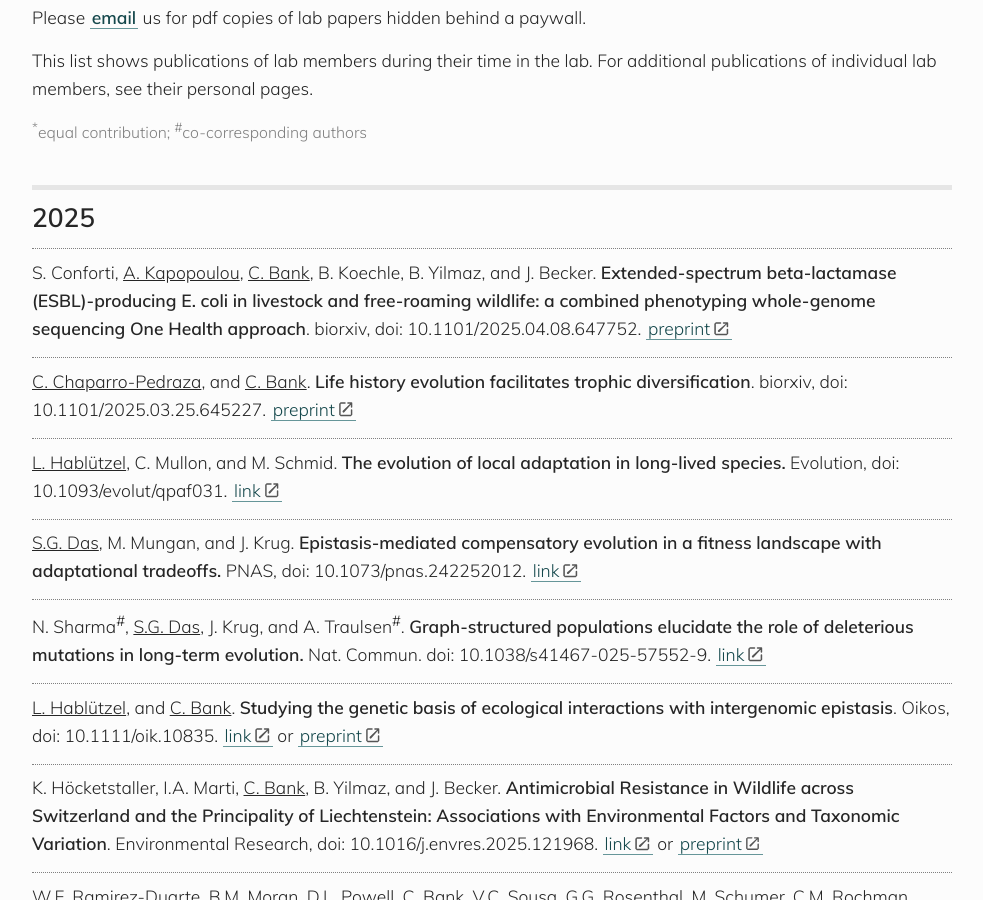
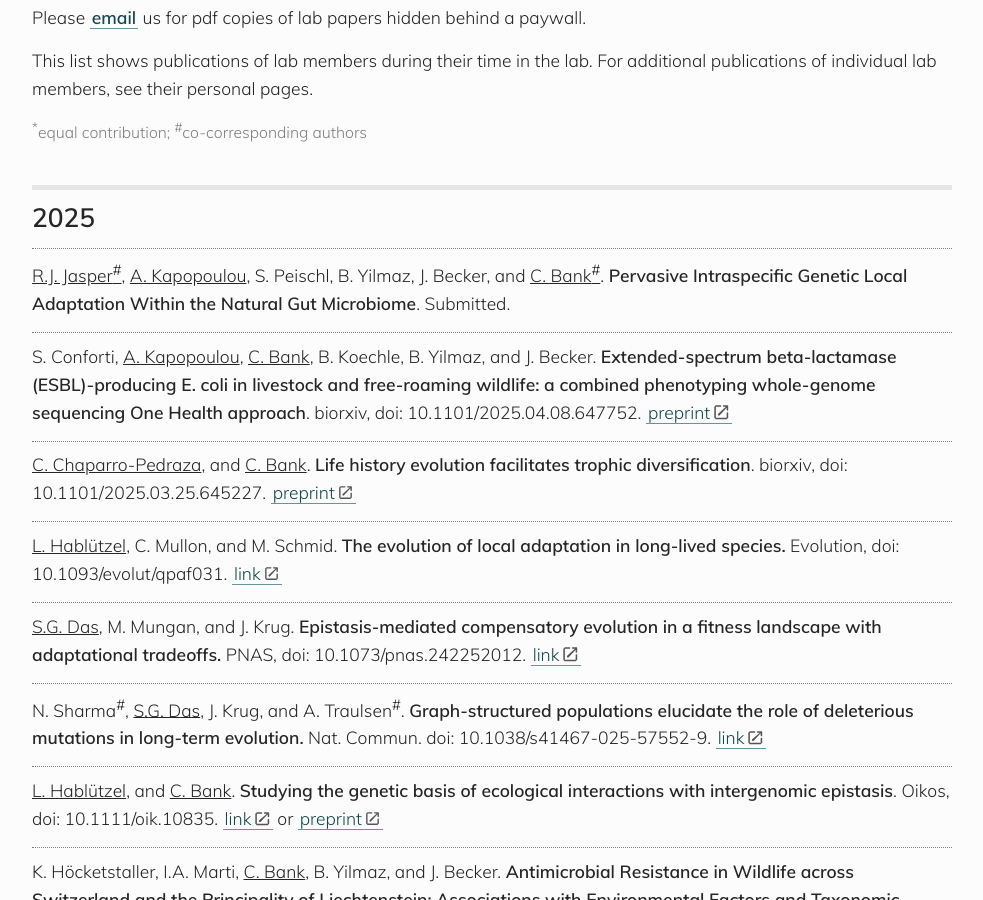
Before and after one commit to banklab/banklab.github.io, a Jekyll site: the page built from publications.md, in a window 1280 px wide and 900 px high, scrolled down 418 px. Shown: the whole window, without its empty margins (148-1131 px from the left). Built offline with Jekyll 4.4.1, drawn with Linux system fonts in a browser that asks for light colours; some web fonts are replaced.

Commit message:
Update publications.md
new paper

```diff
--- a/publications.md
+++ b/publications.md
@@ -20,6 +20,8 @@ https://kramdown.gettalong.org/syntax.html#html-blocks
 {:/comment}
 
 ## 2025
+
+<u>R.J. Jasper<sup>#</sup></u>, <u>A. Kapopoulou</u>, S. Peischl, B. Yilmaz, J. Becker, and <u>C. Bank<sup>#</sup></u>. **Pervasive Intraspecific Genetic Local Adaptation Within the Natural Gut Microbiome**. Submitted.
 
 S. Conforti, <u>A. Kapopoulou</u>, <u>C. Bank</u>, B. Koechle, B. Yilmaz, and J. Becker. **Extended-spectrum beta-lactamase (ESBL)-producing E. coli in livestock and free-roaming wildlife: a combined phenotyping whole-genome sequencing One Health approach**. biorxiv, doi: 10.1101/2025.04.08.647752. [preprint](https://www.biorxiv.org/content/10.1101/2025.04.08.647752v1)
 
```
